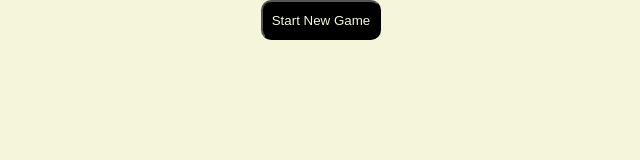
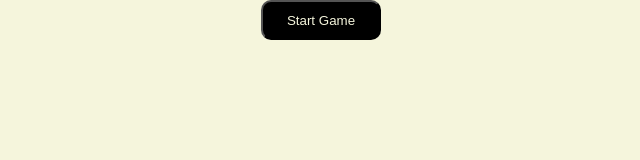
Before and after one commit to iamrayghazali/ReactMemoryGame, a React (Vite) app in the folder vite-project/: page / in a window 1280 px wide. Shown: the top 160 px of the page, without its empty margins (319-959 px from the left). Built offline with nearby package versions, Linux system fonts and the light colour scheme.

Commit message:
Button label

```diff
--- a/vite-project/src/App.jsx
+++ b/vite-project/src/App.jsx
@@ -29,7 +29,7 @@ function App() {
 
   return (
     <>
-      <StartButton randomizeColors={randomizeColors} callback={setIsStarted} />
+      <StartButton randomizeColors={randomizeColors} callback={setIsStarted} isStarted={isStarted}/>
 
       {isStarted ? (
         <Gameboard colors={colors} randomizeColors={randomizeColors} />
--- a/vite-project/src/components/StartButton.jsx
+++ b/vite-project/src/components/StartButton.jsx
@@ -1,4 +1,4 @@
-function StartButton({ randomizeColors, callback }) {
+function StartButton({ randomizeColors, callback, isStarted }) {
   return (
     <div className="startButton">
       <button
@@ -7,7 +7,7 @@ function StartButton({ randomizeColors, callback }) {
           callback(true);
         }}
       >
-        Start New Game
+        {isStarted ? ("Reset"):("Start Game")}
       </button>
     </div>
   );
```
